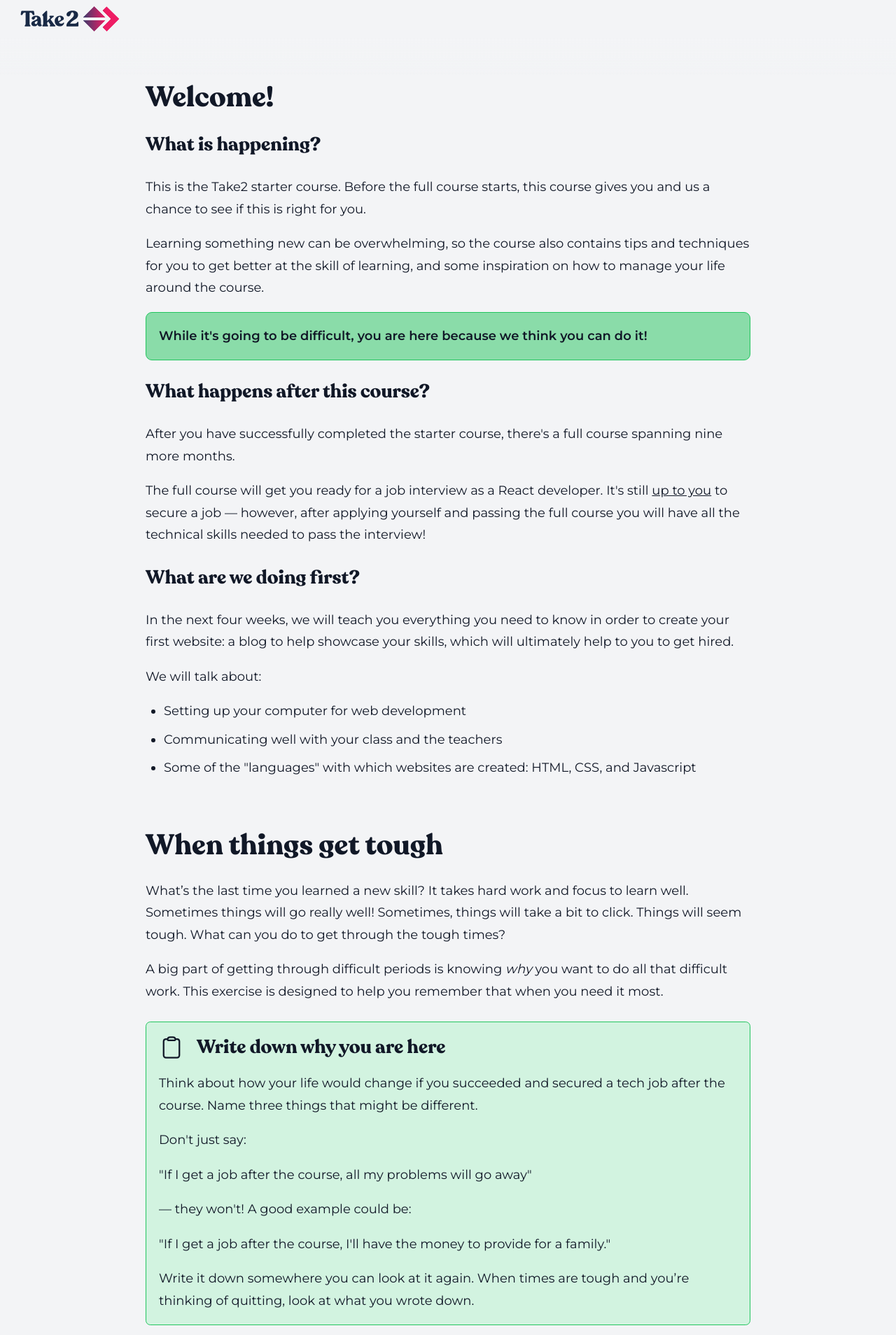
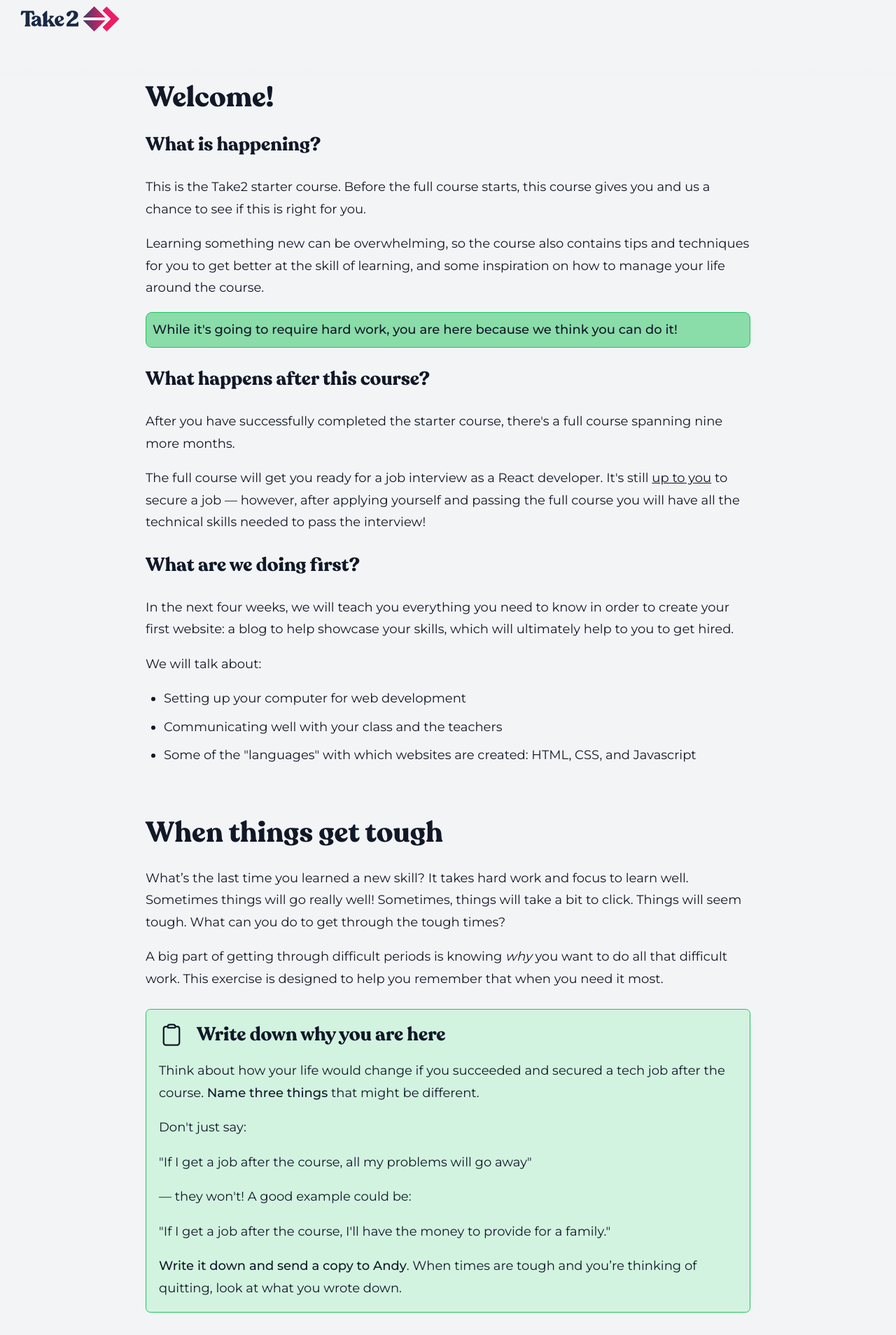
Before and after one commit to jgarth/js-lessons, a Next.js app: page /starter/00-preamble in a window 1280 px wide. Shown: the top 1908 px of the page at 70% size. Built offline with nearby package versions, Linux system fonts and the light colour scheme.

Commit message:
Changes challenges 1 & 2

```diff
--- a/src/app/starter/00-preamble/page.mdx
+++ b/src/app/starter/00-preamble/page.mdx
@@ -11,9 +11,9 @@ Learning something new can be overwhelming, so the course also contains tips and
 techniques for you to get better at the skill of learning, and some inspiration
 on how to manage your life around the course.
 
-<div className="bg-green-500/50 border-green-500 border rounded-lg p-4 mb-4">
-  **While it's going to be difficult, you are here because we think you can do
-  it!**
+<div className="bg-green-500/50 border-green-500 border rounded-lg p-2 mb-4 font-medium">
+  While it's going to require hard work, you are here because we think you can do
+  it!
 </div>
 
 ## What happens after this course?
@@ -50,7 +50,7 @@ difficult work. This exercise is designed to help you remember that when you nee
 <Task title="Write down why you are here" className="my-6">
 
     Think about how your life would change if you succeeded and secured a tech job after the course.
-    Name three things that might be different.
+    **Name three things** that might be different.
 
     Don't just say:
 
@@ -60,7 +60,8 @@ difficult work. This exercise is designed to help you remember that when you nee
 
     "If I get a job after the course, I'll have the money to provide for a family."
 
-    Write it down somewhere you can look at it again. When times are tough and you’re thinking of quitting, look at what you wrote down.
+    **Write it down and send a copy to Andy**. When times are tough and you’re thinking
+    of quitting, look at what you wrote down.
 
 </Task>
 
--- a/src/app/starter/01-setup/page.mdx
+++ b/src/app/starter/01-setup/page.mdx
@@ -37,7 +37,7 @@ Select it with the arrow keys on your keyboard and press the Return key to
 launch to app.
 
 <Image
-  className="w-[300px] mx-auto my-6"
+  className="w-[300px] mx-auto my-12"
   src={keysImage}
   alt="arrow and return key"
 />
@@ -66,10 +66,13 @@ we sent to join our workspace.
 <Task title="Introduce Yourself On Slack">
 Remember that we said a big part of a successful interview is good writing?
 
-There is one thing above all that helps us get better at writing: **practice**.
+There is one thing above all that helps us get better at writing: practice.
 
-Your first writing assignment: introduce yourself on Slack. Tell your classmates
-your name and how many websites you've created before today.
+Your first writing assignment: introduce yourself on Slack. Tell your classmates:
+
+* your name
+* how many websites you've created before today
+* a bit about yourself, like your hobbies or your favorite movie/food/park/car/...
 
 </Task>
 
@@ -144,6 +147,7 @@ We're ready to start. Select the Explorer tab by clicking on the top icon from
 the leftmost row of icons. Click "Open Folder".
 
 ![Screenshot: create a new folder in VS code](./vscode-new-folder.png)
+<div className="my-12"></div>
 
 Select your Desktop from the left menu, and click the "New Folder" button. Name
 the new folder "Take2", then press "Open".
@@ -184,9 +188,12 @@ Your first website is ready to be viewed. Open the command palette again
 Select the entry for "Live Preview: Show Preview (External Browser)" with your
 arrow keys and press the Return key.
 
-![Screenshot: launching the live preview](./command-palette-live.png)
+<div className="mb-12">
+  ![Screenshot: launching the live preview](./command-palette-live.png)
+</div>
 
 The result should be your website, in a browser:
+
 ![Screenshot: page preview](./page-preview.png)
 
 Congratulations. While this isn't the most impressive website _yet_, we're only
--- a/src/mdx-components.tsx
+++ b/src/mdx-components.tsx
@@ -25,6 +25,9 @@ export function useMDXComponents(components: MDXComponents): MDXComponents {
     pre: ({ children }) => (
       <pre className="p-2 bg-gray-300/50 rounded-lg my-6">{children}</pre>
     ),
+    strong: ({ children }) => (
+      <strong className="font-medium">{children}</strong>
+    ),
     a: ({ href, children }) => {
       const target = href.startsWith("#") ? "_self" : "_blank";
 
```
